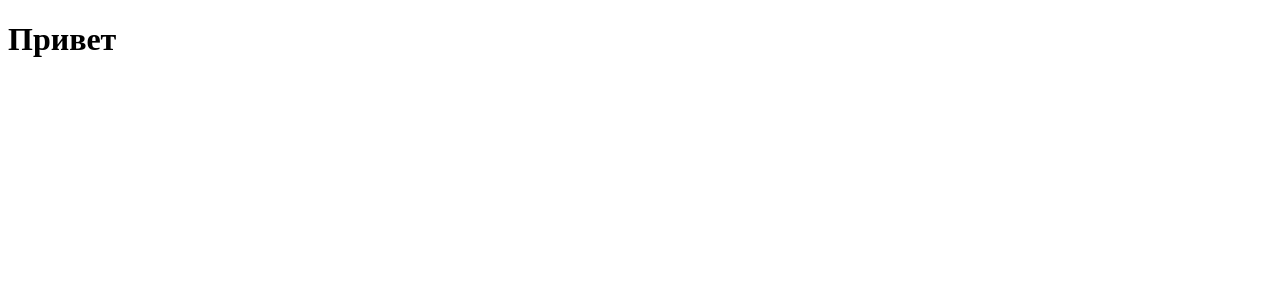
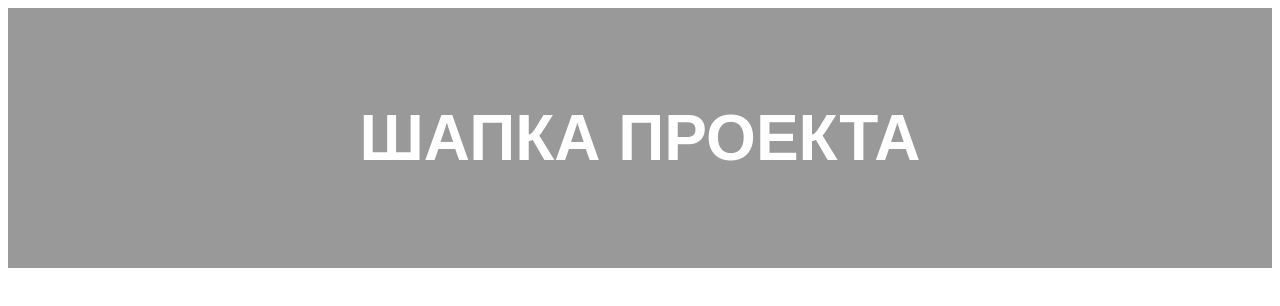
Before and after one commit to gilodo/remote-test, a plain HTML site: page index.html in a window 1280 px wide. Drawn offline with Linux system fonts and the light colour scheme.

Commit message:
header ready

```diff
--- a/index.html
+++ b/index.html
@@ -4,8 +4,11 @@
     <meta charset="UTF-8">
     <meta name="viewport" content="width=device-width, initial-scale=1.0">
     <title>Document</title>
+    <link rel="stylesheet" href="main.css">
 </head>
 <body>
-    <h1>Привет</h1>
+    <header class="header">
+        <h1>ШАПКА ПРОЕКТА</h1>
+    </header>
 </body>
 </html>
--- a/main.css
+++ b/main.css
@@ -0,0 +1,8 @@
+.header {
+    padding: 50px 100px;
+    text-align: center;
+    background: #999;
+    font-size: 32px;
+    font-family: sans-serif;
+    color: #fff;
+}
```
